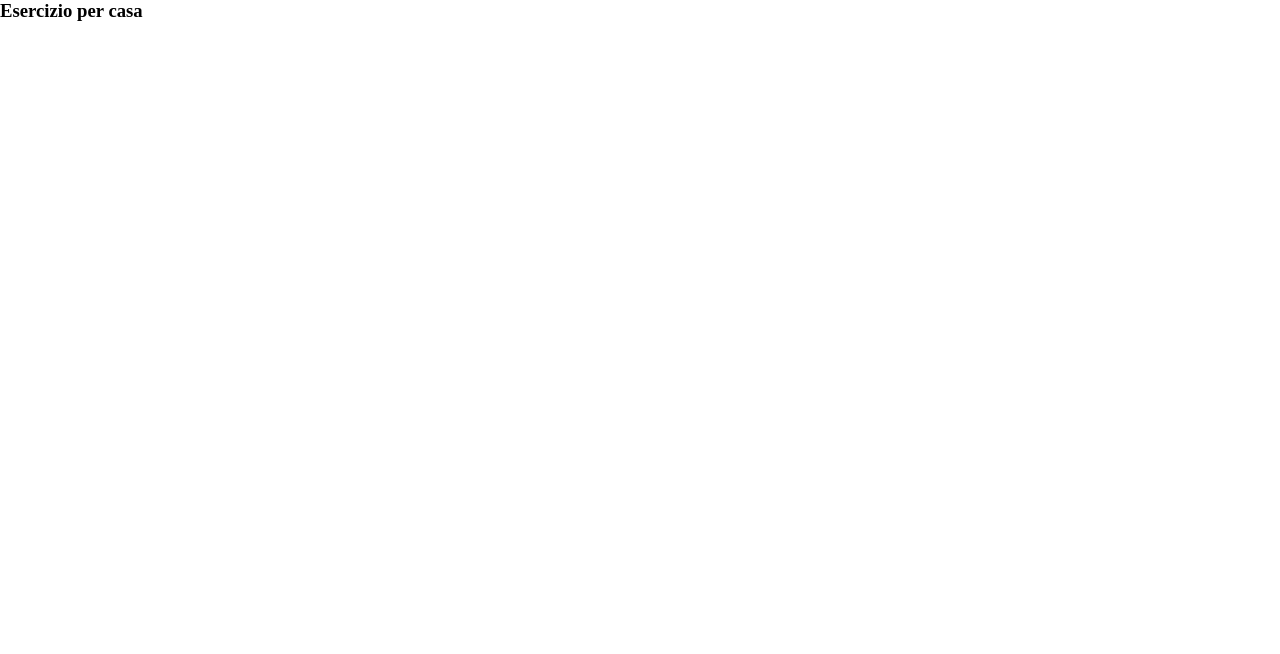
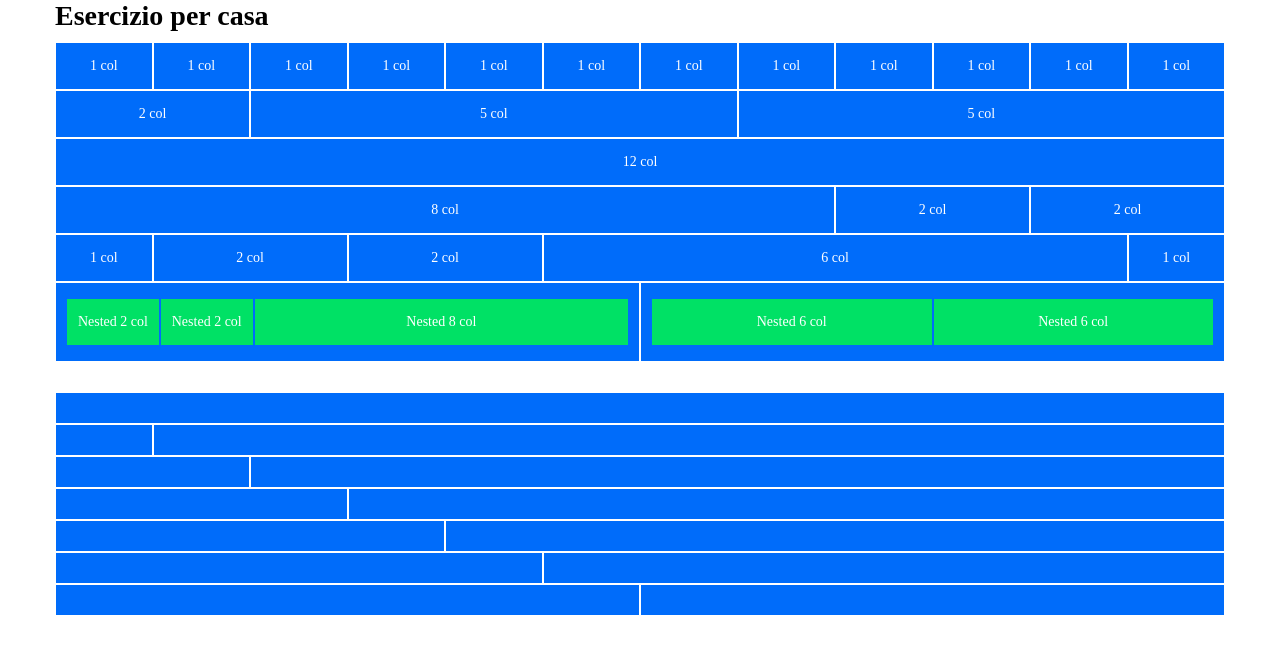
Before and after one commit to matteopompei/html-css-12bool, a plain HTML site: page index.html in a window 1280 px wide. Drawn offline with Linux system fonts and the light colour scheme.

Commit message:
Prima sezione

```diff
--- a/12bool.css
+++ b/12bool.css
@@ -6,122 +6,127 @@
 }
 
 /* Container */
-.container{
+.container {
+  max-width: 1170px;
   margin: 0 auto;
 }
 
-.row{
+.row {
   display: flex;
   flex-direction: row;
   flex-wrap: wrap;
 }
 
 /* Colonne */
-.col-1{
+[class*="col-"] {
+  flex: 0 0 auto;
+}
+
+.col-1 {
   flex-basis: calc((100% / 12) * 1);
   max-width: calc((100% / 12) * 1);
 }
 
-.col-2{
+.col-2 {
   flex-basis: calc((100% / 12) * 2);
   max-width: calc((100% / 12) * 2);
 }
 
-.col-3{
+.col-3 {
   flex-basis: calc((100% / 12) * 3);
   max-width: calc((100% / 12) * 3);
 }
 
-.col-4{
+.col-4 {
   flex-basis: calc((100% / 12) * 4);
   max-width: calc((100% / 12) * 4);
 }
 
-.col-5{
+.col-5 {
   flex-basis: calc((100% / 12) * 5);
   max-width: calc((100% / 12) * 5);
 }
 
-.col-6{
+.col-6 {
   flex-basis: calc((100% / 12) * 6);
   max-width: calc((100% / 12) * 6);
 }
 
-.col-7{
+.col-7 {
   flex-basis: calc((100% / 12) * 7);
   max-width: calc((100% / 12) * 7);
 }
 
-.col-8{
+.col-8 {
   flex-basis: calc((100% / 12) * 8);
   max-width: calc((100% / 12) * 8);
 }
 
-.col-9{
+.col-9 {
   flex-basis: calc((100% / 12) * 9);
   max-width: calc((100% / 12) * 9);
 }
 
-.col-10{
+.col-10 {
   flex-basis: calc((100% / 12) * 10);
   max-width: calc((100% / 12) * 10);
 }
 
-.col-11{
+.col-11 {
   flex-basis: calc((100% / 12) * 11);
   max-width: calc((100% / 12) * 11);
 }
 
-.col-12{
+.col-12 {
   flex-basis: calc((100% / 12) * 12);
   max-width: calc((100% / 12) * 12);
 }
 
 /* Spezi vuoti  */
-.col-offset-1{
+.col-offset-1 {
   margin-left: calc((100% / 12) * 1);
 }
 
-.col-offset-2{
+.col-offset-2 {
   margin-left: calc((100% / 12) * 2);
 }
 
-.col-offset-3{
+.col-offset-3 {
   margin-left: calc((100% / 12) * 3);
 }
 
-.col-offset-4{
+.col-offset-4 {
   margin-left: calc((100% / 12) * 4);
 }
 
-.col-offset-5{
+.col-offset-5 {
   margin-left: calc((100% / 12) * 5);
 }
 
-.col-offset-6{
+.col-offset-6 {
   margin-left: calc((100% / 12) * 6);
 }
 
-.col-offset-7{
+.col-offset-7 {
   margin-left: calc((100% / 12) * 7);
 }
 
-.col-offset-8{
+.col-offset-8 {
   margin-left: calc((100% / 12) * 8);
 }
 
-.col-offset-9{
+.col-offset-9 {
   margin-left: calc((100% / 12) * 9);
 }
 
-.col-offset-10{
+.col-offset-10 {
   margin-left: calc((100% / 12) * 10);
 }
 
-.col-offset-11{
+.col-offset-11 {
   margin-left: calc((100% / 12) * 11);
 }
 
-.col-offset-12{
+.col-offset-12 {
   margin-left: calc((100% / 12) * 12);
 }
--- a/index.html
+++ b/index.html
@@ -9,7 +9,94 @@
   <title>12 Bool</title>
 </head>
 <body>
-  <h3>Esercizio per casa</h3>
+  <div class="container">
+    <h1>Esercizio per casa</h1>
+    <div class="row">
+      <div class="col-1">1 col</div>
+      <div class="col-1">1 col</div>
+      <div class="col-1">1 col</div>
+      <div class="col-1">1 col</div>
+      <div class="col-1">1 col</div>
+      <div class="col-1">1 col</div>
+      <div class="col-1">1 col</div>
+      <div class="col-1">1 col</div>
+      <div class="col-1">1 col</div>
+      <div class="col-1">1 col</div>
+      <div class="col-1">1 col</div>
+      <div class="col-1">1 col</div>
+    </div>
 
+    <div class="row">
+      <div class="col-2">2 col</div>
+      <div class="col-5">5 col</div>
+      <div class="col-5">5 col</div>
+    </div>
+
+    <div class="row">
+      <div class="col-12">12 col</div>
+    </div>
+
+    <div class="row">
+      <div class="col-8">8 col</div>
+      <div class="col-2">2 col</div>
+      <div class="col-2">2 col</div>
+    </div>
+
+    <div class="row">
+      <div class="col-1">1 col</div>
+      <div class="col-2">2 col</div>
+      <div class="col-2">2 col</div>
+      <div class="col-6">6 col</div>
+      <div class="col-1">1 col</div>
+    </div>
+
+    <div class="row">
+      <div class="col-6 row">
+        <div class="col-2">Nested 2 col</div>
+        <div class="col-2">Nested 2 col</div>
+        <div class="col-8">Nested 8 col</div>
+      </div>
+      <div class="col-6 row">
+        <div class="col-6">Nested 6 col</div>
+        <div class="col-6">Nested 6 col</div>
+      </div>
+    </div>
+
+    <div class="space"></div>
+
+    <div class="row">
+      <div class="col-12"></div>
+    </div>
+
+    <div class="row">
+      <div class="col-1"></div>
+      <div class="col-11"></div>
+    </div>
+
+    <div class="row">
+      <div class="col-2"></div>
+      <div class="col-10"></div>
+    </div>
+
+    <div class="row">
+      <div class="col-3"></div>
+      <div class="col-9"></div>
+    </div>
+
+    <div class="row">
+      <div class="col-4"></div>
+      <div class="col-8"></div>
+    </div>
+
+    <div class="row">
+      <div class="col-5"></div>
+      <div class="col-7"></div>
+    </div>
+
+    <div class="row">
+      <div class="col-6"></div>
+      <div class="col-6"></div>
+    </div>
+  </div>
 </body>
 </html>
--- a/style.css
+++ b/style.css
@@ -0,0 +1,29 @@
+body {
+  background-color: #FFF;
+  color: #000;
+  font-size: 14px;
+}
+
+h1, h2 {
+  margin-bottom: 10px;
+}
+
+[class*="col-"] {
+  color: #FFF;
+  background-color: #006CFA;
+  border: 1px solid #FFF;
+  padding: 15px 10px;
+  /* min-height: 30px; */
+  text-align: center;
+}
+
+[class*="col-"] > [class*="col-"] {
+  background-color: #00E165;
+  border: 1px solid #006CFA;
+
+}
+
+.space {
+  width: 100%;
+  height: 30px;
+}
```
